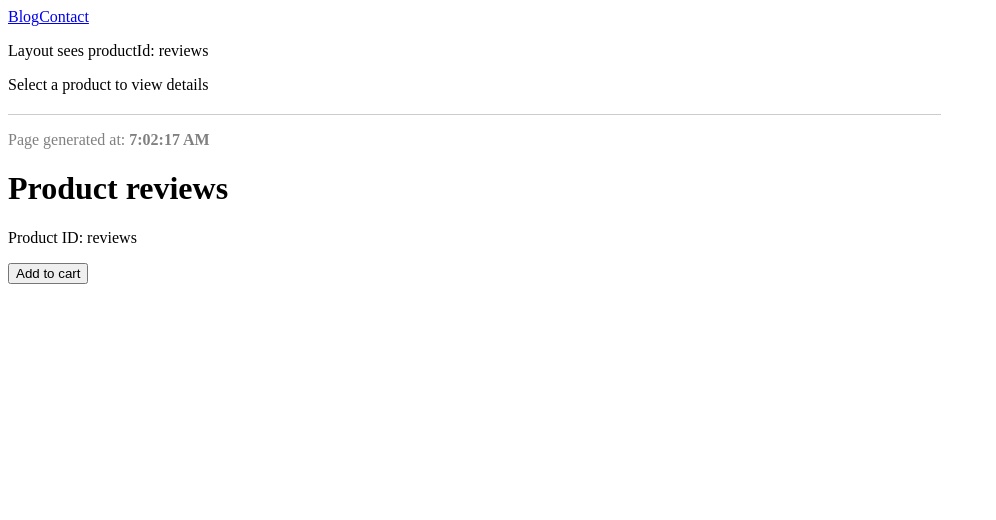
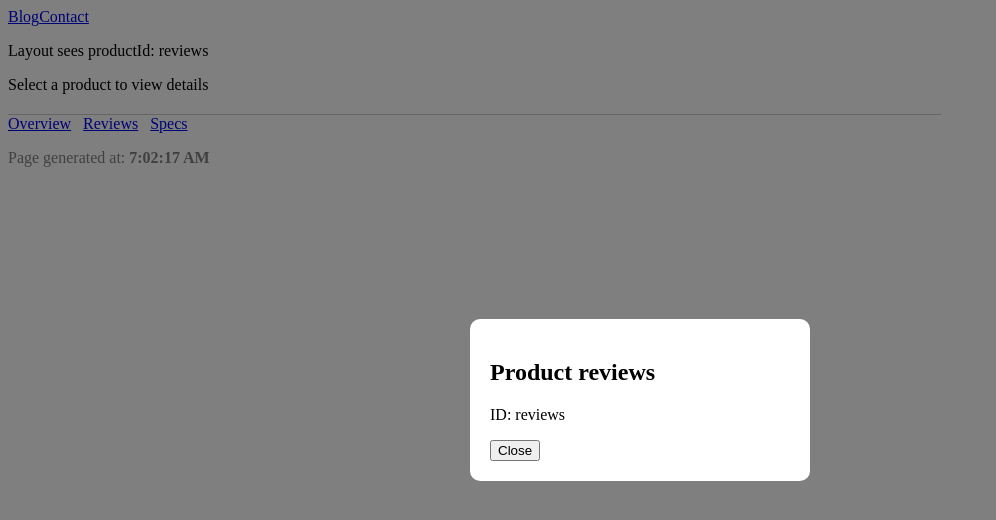
Before and after one commit to mahek-kariya-noovosoft/Nextjs-practice, a Next.js app in the folder my-app/: page /products/reviews in a window 1280 px wide. Shown: the top 520 px of the page, without its empty margins (0-996 px from the left). Built offline with nearby package versions, Linux system fonts and the light colour scheme.

Commit message:
add modal functionality

```diff
--- /dev/null
+++ b/my-app/app/products/@info/default.tsx
@@ -0,0 +1,5 @@
+// app/products/@main/default.tsx
+
+export default function DefaultMain() {
+    return null;
+}
--- a/my-app/app/products/@main/page.tsx
+++ b/my-app/app/products/@main/page.tsx
@@ -1,8 +1,8 @@
 // app/products/@main/page.tsx
-import { delay } from "@/utils/delay";
+import {delay} from "@/utils/delay";
 
 export default async function MainProducts() {
-    await delay(4000); // ⏳ 4 seconds delay (server-side)
+    await delay(1000); // ⏳ 4 seconds delay (server-side)
 
     return (
         <div>
--- a/my-app/app/products/[productId]/ProductClient.tsx
+++ b/my-app/app/products/[productId]/ProductClient.tsx
@@ -1,21 +1,39 @@
-// app/products/[productId]/ProductClient.tsx
-
+// ProductClient.tsx
 "use client";
 
-type Props = {
-    productId: string;
-    productName: string;
-};
+import {useRouter} from "next/navigation";
+
+type Props = { productId: string; productName: string };
 
 export default function ProductClient({productId, productName}: Props) {
+    const router = useRouter();
+
     return (
-        <div>
-            <h1>{productName}</h1>
-            <p>Product ID: {productId}</p>
-
-            <button onClick={() => alert(productId)}>
-                Add to cart
-            </button>
+        <div
+            style={{
+                position: "fixed",
+                top: 0,
+                left: 0,
+                width: "100vw",
+                height: "100vh",
+                background: "rgba(0,0,0,0.5)",
+                display: "flex",
+                justifyContent: "center",
+                alignItems: "center",
+            }}
+        >
+            <div
+                style={{
+                    background: "white",
+                    padding: 20,
+                    borderRadius: 10,
+                    minWidth: 300,
+                }}
+            >
+                <h2>{productName}</h2>
+                <p>ID: {productId}</p>
+                <button onClick={() => router.back()}>Close</button>
+            </div>
         </div>
     );
 }
```
Also changed, not shown: my-app/app/products/page.tsx (+24 -2 lines).
